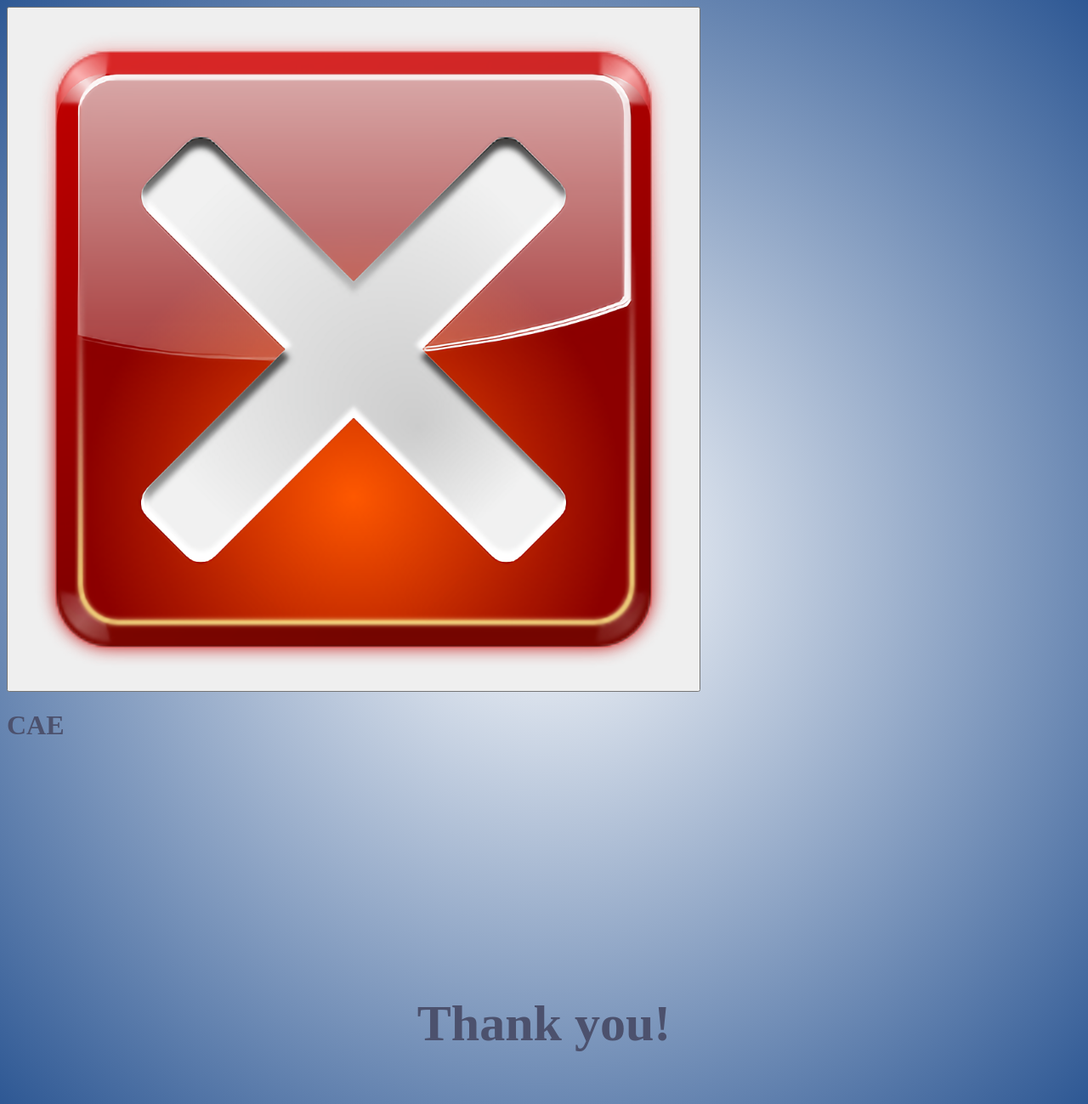
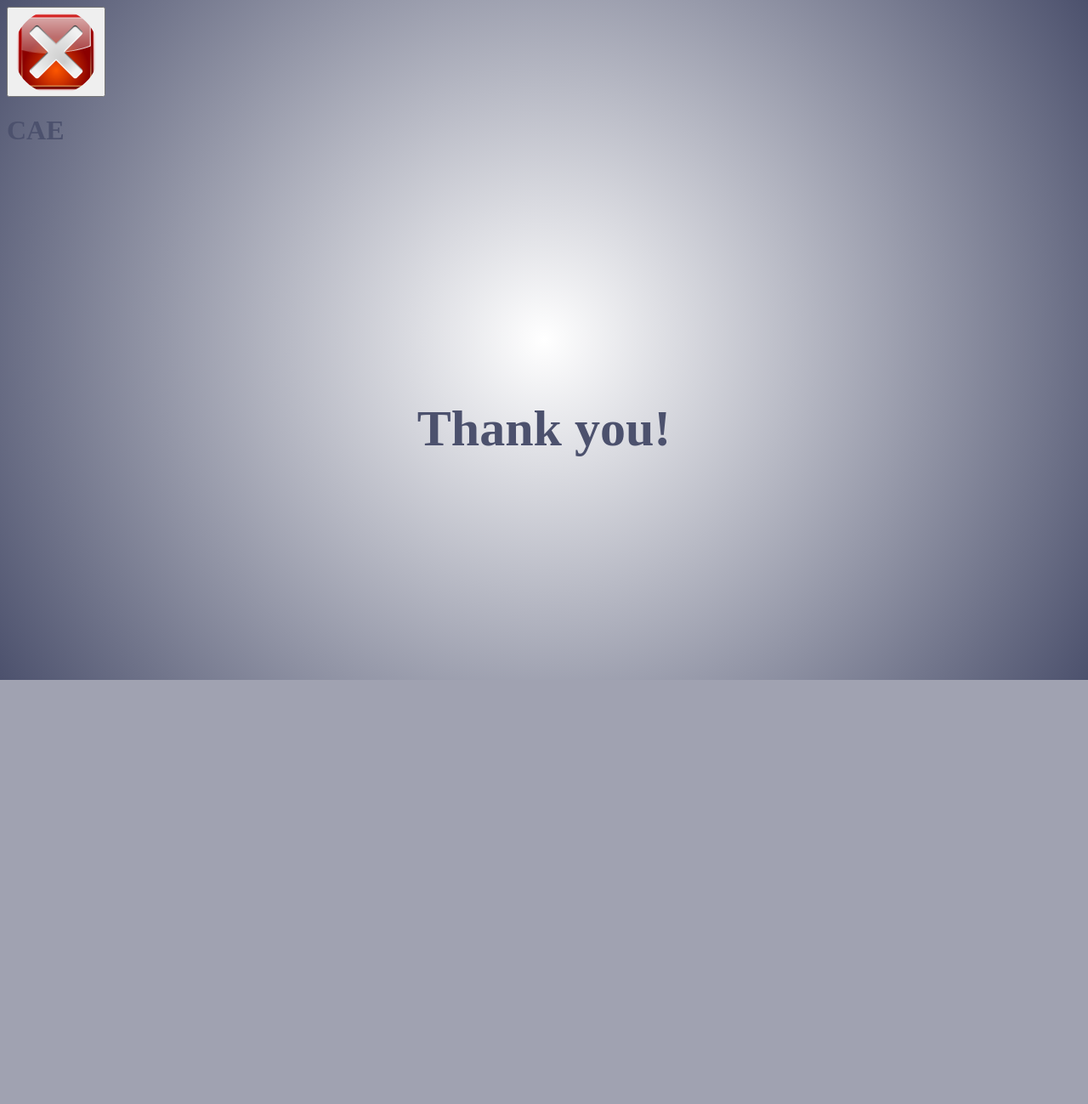
Before and after one commit to Grieffin-Twilight/Tle-Pt, a PHP site: page /actual-projects/cae.html in a window 1280 px wide. Shown: the whole page at 85% size. After the commit the page ends 800 px from the top, so only its background shows below. Run offline with PHP 8.4, Linux system fonts and the light colour scheme.

Commit message:
Update cae.css

```diff
--- a/css/cae.css
+++ b/css/cae.css
@@ -1,15 +1,9 @@
-ul{list-style-type: none; background-color: #99badd;
-}
-li {display: inline;
-padding:1px ;
-font-size:30px ;
-margin:120px ;}
-li:hover{background-color: blueviolet;}
-    body {
-        background-color:#2E5894 ;
-        background-image: radial-gradient(circle, white, #2E5894);
-      }
-
+img {width:100px ;
+    height:100px ;
+    border-radius: 100%;
+    }
+    body{background-color: #99badd;
+    background-image: radial-gradient(circle, white, #4C516D);}
     .t {padding: 6px;}
     .thanks{font-size: 60px;
-    font-weight: bold; }
+    font-weight: bold;}
```
